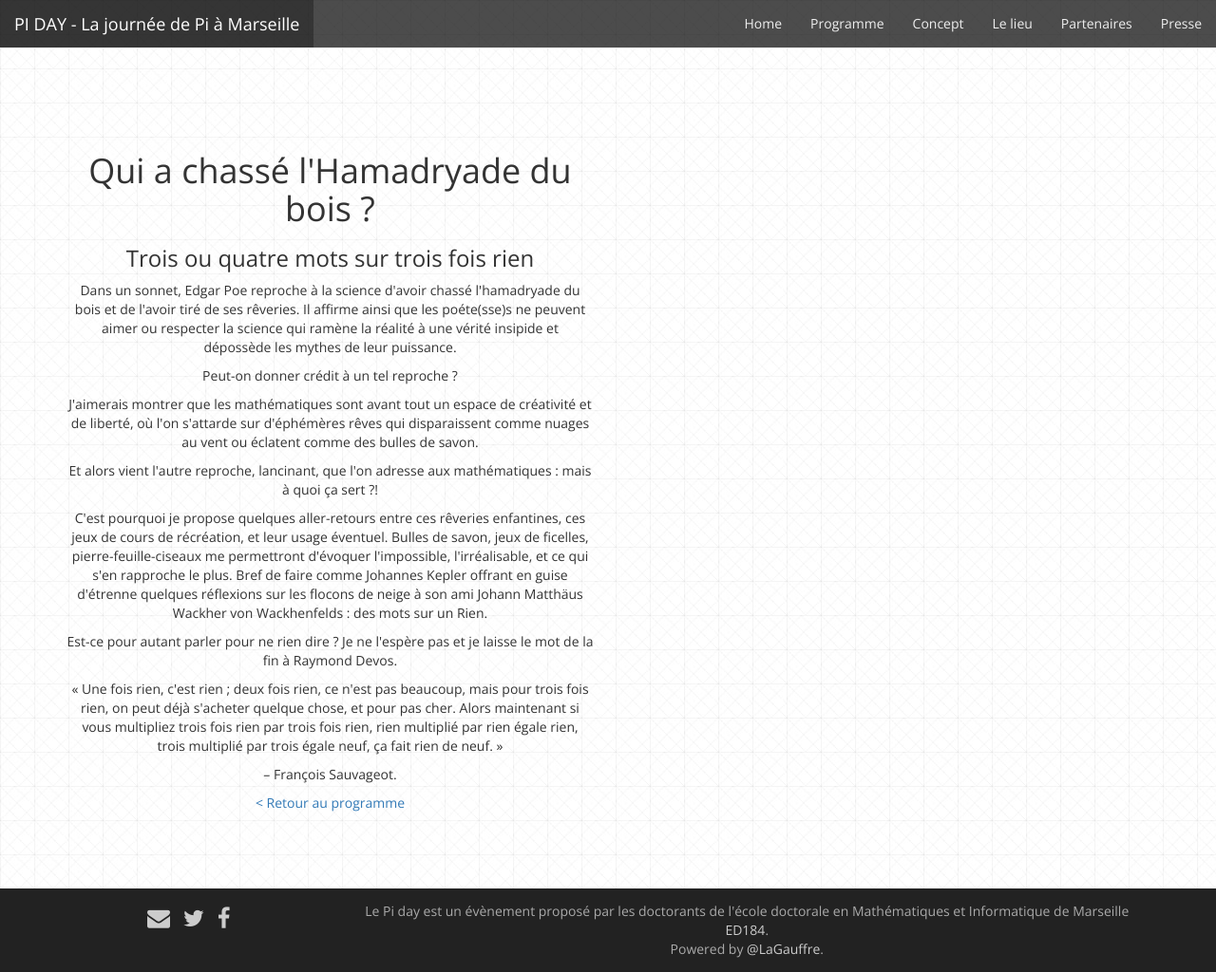
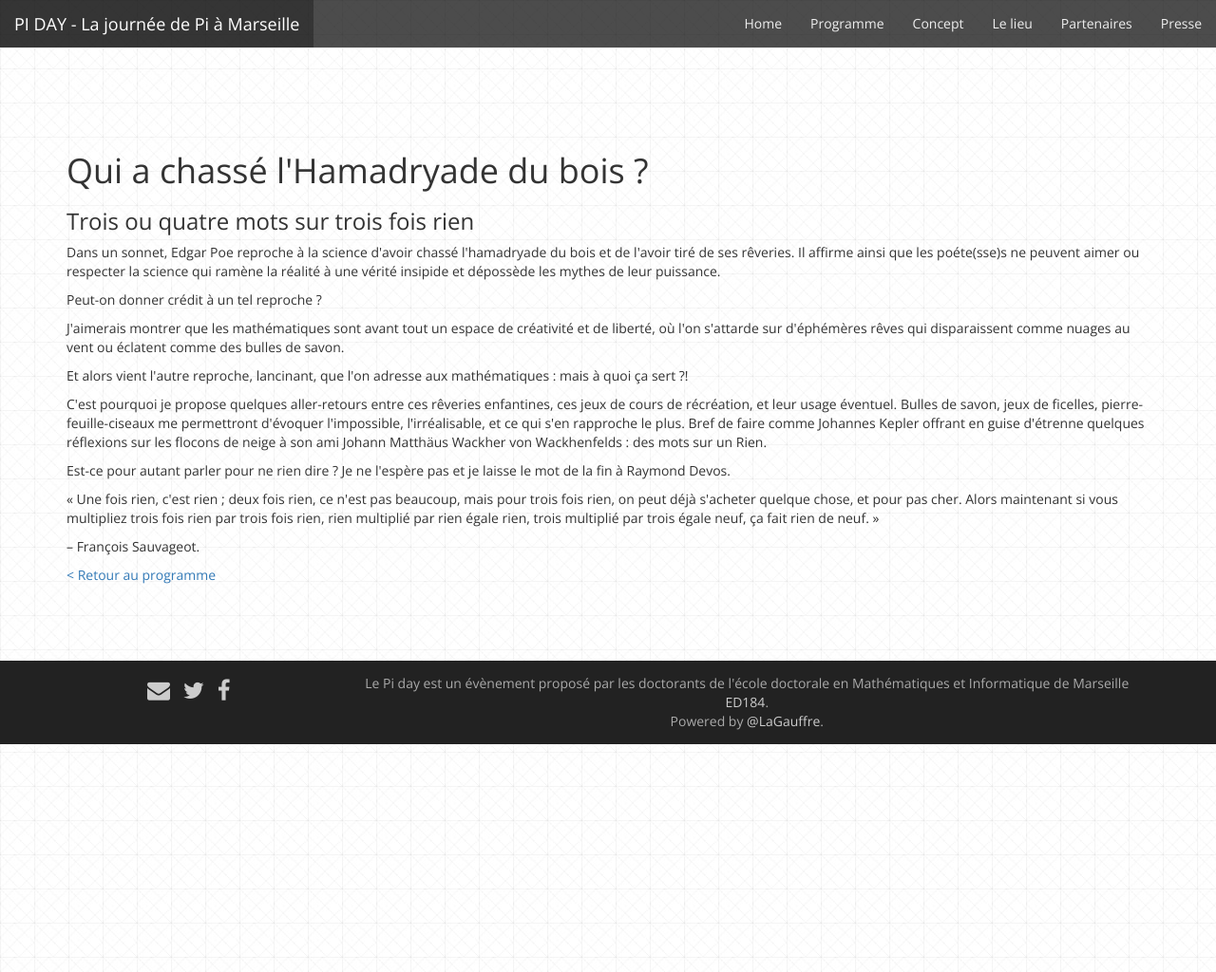
Before and after one commit to Piday/piday.github.io, a Jekyll site: the page built from sauvageot.html, in a window 1280 px wide and 1024 px high. Shown: the whole window at 95% size. Built offline with Jekyll 4.4.1, drawn with Linux system fonts in a browser that asks for light colours; nearby versions of some CDN libraries; Markdown is read by kramdown in place of the engine named in the settings.

Commit message:
col-sm-12

```diff
--- a/sauvageot.html
+++ b/sauvageot.html
@@ -8,8 +8,8 @@ permalink: /sauvageot.html
 <div class="container">
 
   <div class="vertical-spacer"></div>
-  <div class="row text-center">
-    <div class="col-sm-6">
+  <div class="row">
+    <div class="col-sm-12">
         <h1>Qui a chassé l'Hamadryade du bois ?</h1>
 		<h3>Trois ou quatre mots sur trois fois rien</h3>
 		<p>Dans un sonnet, Edgar Poe reproche à la science d'avoir chassé l'hamadryade du bois et de l'avoir tiré de ses rêveries. Il affirme ainsi que les poéte(sse)s ne peuvent aimer ou respecter la science qui ramène la réalité à une vérité insipide et dépossède les mythes de leur puissance.</p>
```
